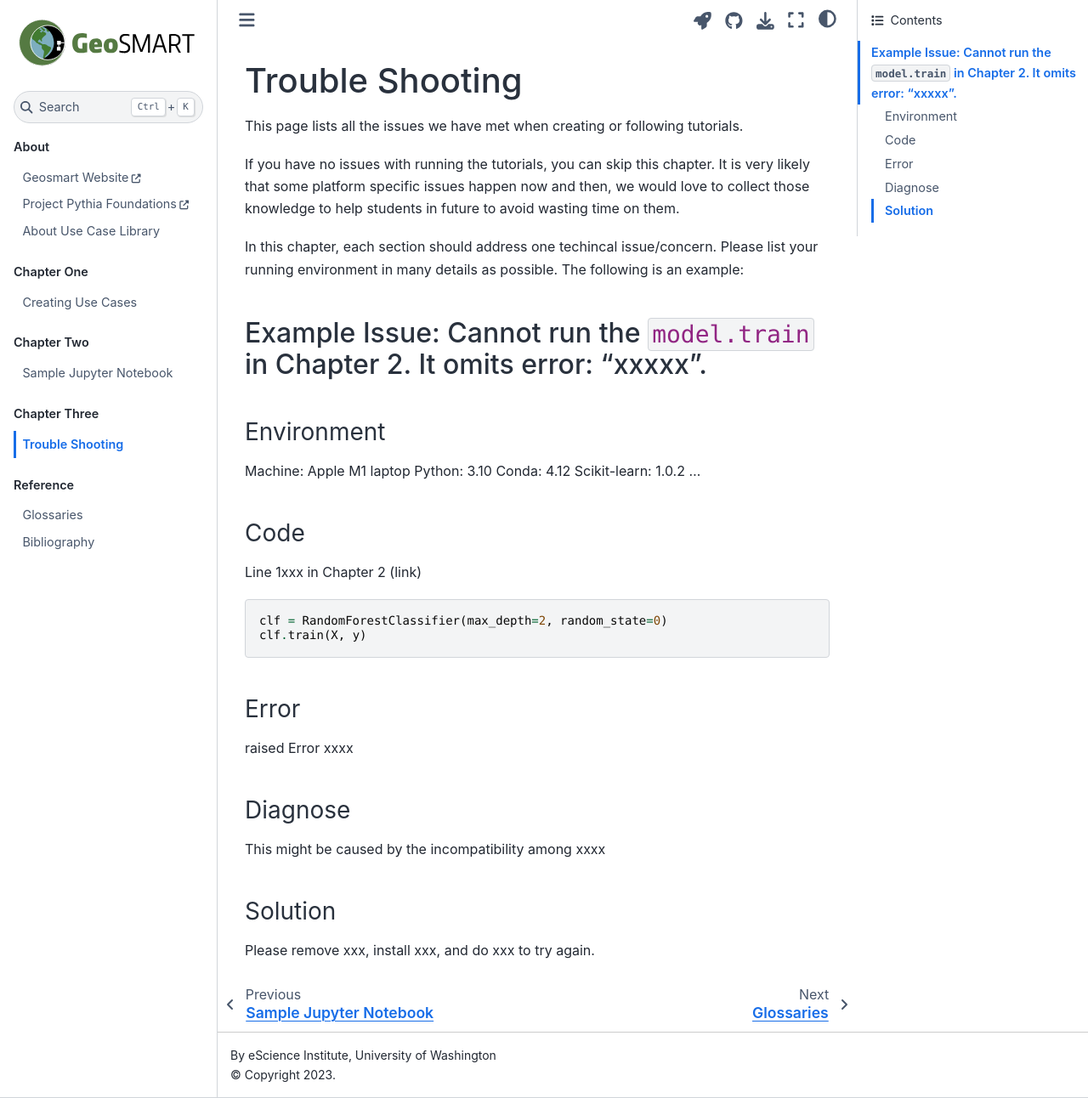
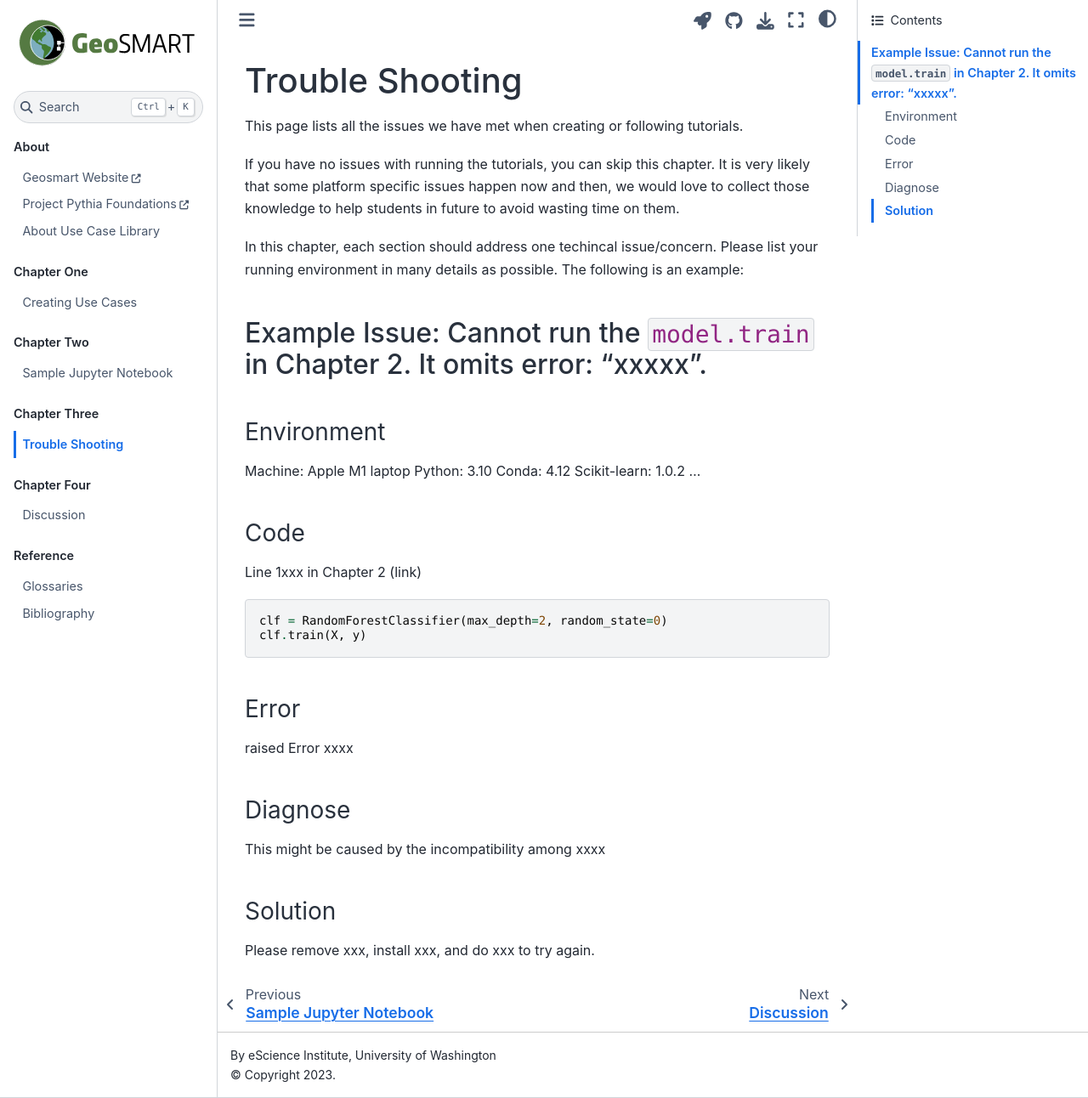
Before and after one commit to geo-smart/deepicedrainpipe, a Jupyter Book: the page built from book/chapters/troubleshooting.ipynb, in a window 1280 px wide and 1292 px high. Shown: the whole window at 85% size. Built offline with Jupyter Book 1.0.4 settings and Sphinx 7.4.7 and the Sphinx Book theme 1.1.4, drawn with Linux system fonts in a browser that asks for light colours; comment, search, counter and statistics services are not loaded.

Commit message:
add discussion

```diff
--- a/book/_toc.yml
+++ b/book/_toc.yml
@@ -24,6 +24,10 @@ parts:
   chapters:
     - file: chapters/troubleshooting
 
+- caption: Chapter Four
+  chapters:
+    - file: chapters/discussion
+
 - caption: Reference
   chapters:
     - file: reference/glossary
```
Also changed, not shown: book/chapters/discussion.ipynb (added).
